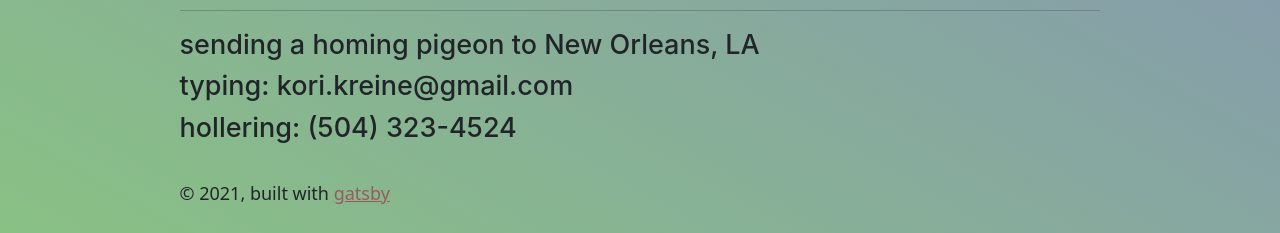
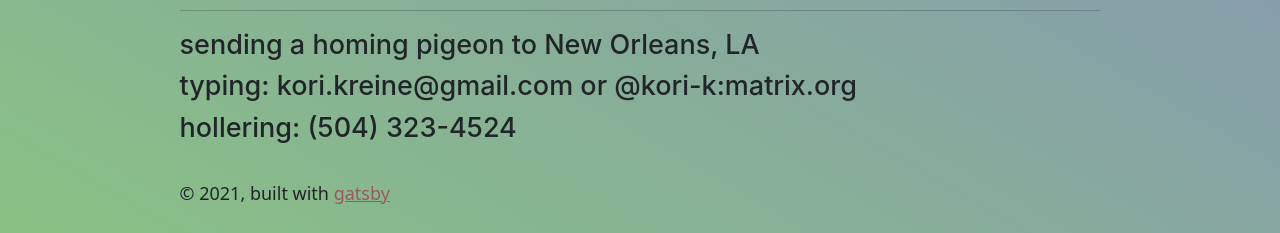
Before and after one commit to kkreine/personal-site-6, a Gatsby site: page / in a window 1280 px wide. Shown: the part 575-808 px from the top of the page. Built offline with nearby package versions, Linux system fonts and the light colour scheme; Gatsby itself is replaced by a stand-in of ours.

Commit message:
add matrix handle

```diff
--- a/src/pages/index.js
+++ b/src/pages/index.js
@@ -22,7 +22,7 @@ const IndexPage = () => (
     <h2>a few ways to contact me:</h2>
     <HorizontalLine />
     <h4>sending a homing pigeon to New Orleans, LA</h4>
-    <h4>typing: kori.kreine@gmail.com</h4>
+    <h4>typing: kori.kreine@gmail.com or @kori-k:matrix.org</h4>
     <h4>hollering: (504) 323-4524</h4>
   </Layout>
 )
```
